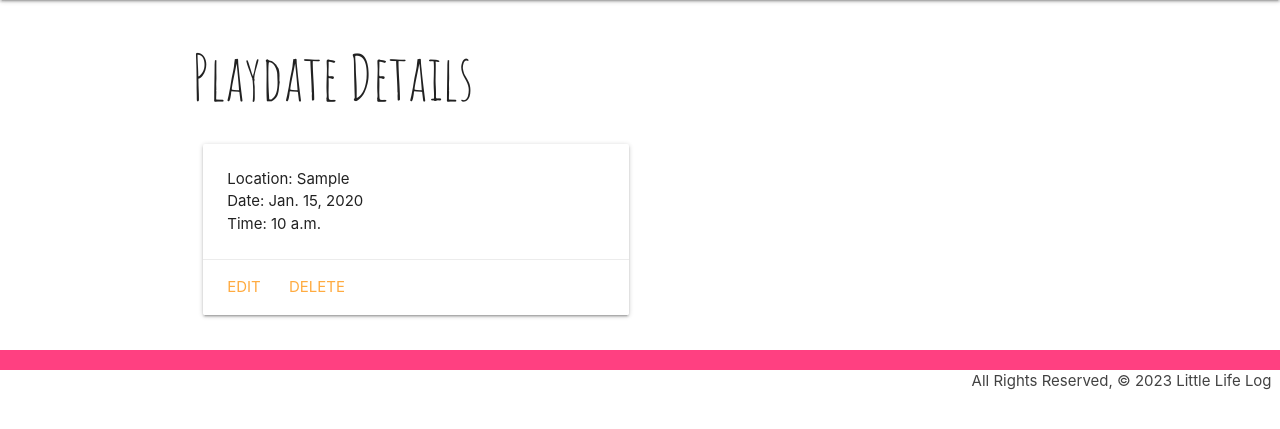
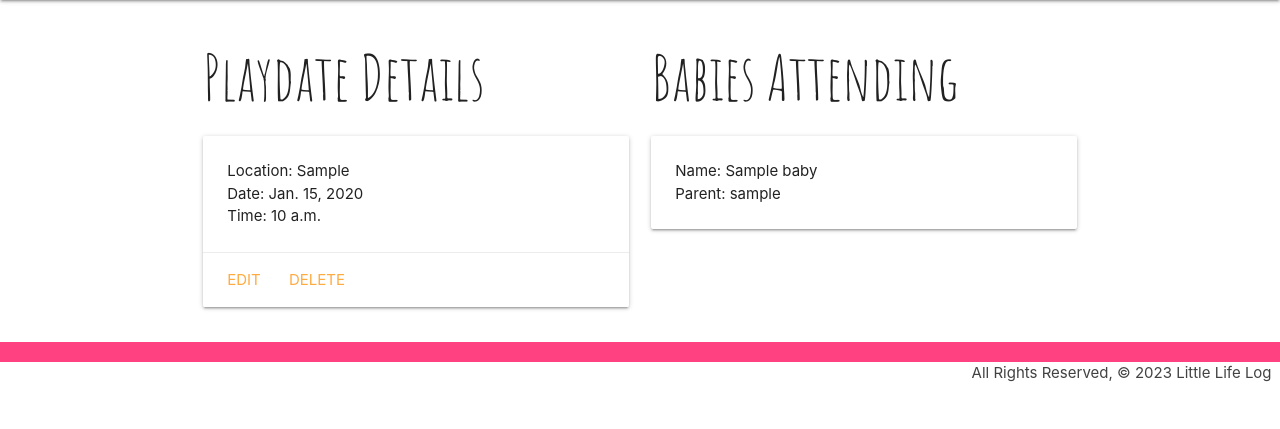
Before and after one commit to bz-888/little-life-log, a Django app: page /playdates/1/ in a window 1280 px wide. Shown: the part 64-493 px from the top of the page. Run offline with Django 5.2, Linux system fonts and the light colour scheme; tables that the repository leaves empty hold one stand-in row (values such as "Sample post").

Commit message:
added babies

```diff
--- a/main_app/templates/babies/detail.html
+++ b/main_app/templates/babies/detail.html
@@ -65,7 +65,7 @@
 
 <div class="row">
 	<div class="col s6">
-		<h3>Playdates:</h3>
+		<h3 class="page-title">Playdates:</h3>
 		{% if baby.playdate.count%}
 		{% for playdate in baby.playdate.all %}
 		<div class="card">
@@ -83,7 +83,7 @@
 		{% endif %}
 	</div>
 	<div class="col s6">
-		<h3>Available Playdates</h3>
+		<h3 class="page-title">Available Playdates</h3>
 		{% if playdates.count %}
 		{% for playdate in playdates.all%}
 		<div class="card">
--- a/main_app/templates/main_app/playdate_detail.html
+++ b/main_app/templates/main_app/playdate_detail.html
@@ -1,10 +1,11 @@
 {% extends 'base.html' %}
 {% block content %}
 
-<h1 class="page-title">Playdate Details</h1>
+
 
 <div class="row">
     <div class="col s6 col-offset-3">
+        <h1 class="page-title">Playdate Details</h1>
         <div class="card">
             <div class="card-content">
                 <p>Location: {{ playdate.location }}</p>
@@ -16,6 +17,17 @@
                 <a href="{% url 'playdates_delete' playdate.id %}">Delete</a>
             </div>
         </div>
+    </div>
+    <div class="col s6">
+        <h1 class="page-title">Babies Attending</h1>
+        {% for baby in playdate.baby_set.all %}
+        <div class="card">
+            <div class="card-content">
+                <p>Name: {{baby.name}}</p>
+                <p>Parent: {{baby.user}}</p>
+            </div>
+        </div>
+        {% endfor %}
     </div>
 </div>
 
--- a/main_app/views.py
+++ b/main_app/views.py
@@ -75,6 +75,8 @@ class BabyDelete(DeleteView):
 class PlayDateList(ListView):
     model = Playdate
 
+
+
 #===DETAIL FUNCTION===
 class PlayDateDetail(DetailView):
     model = Playdate
```
